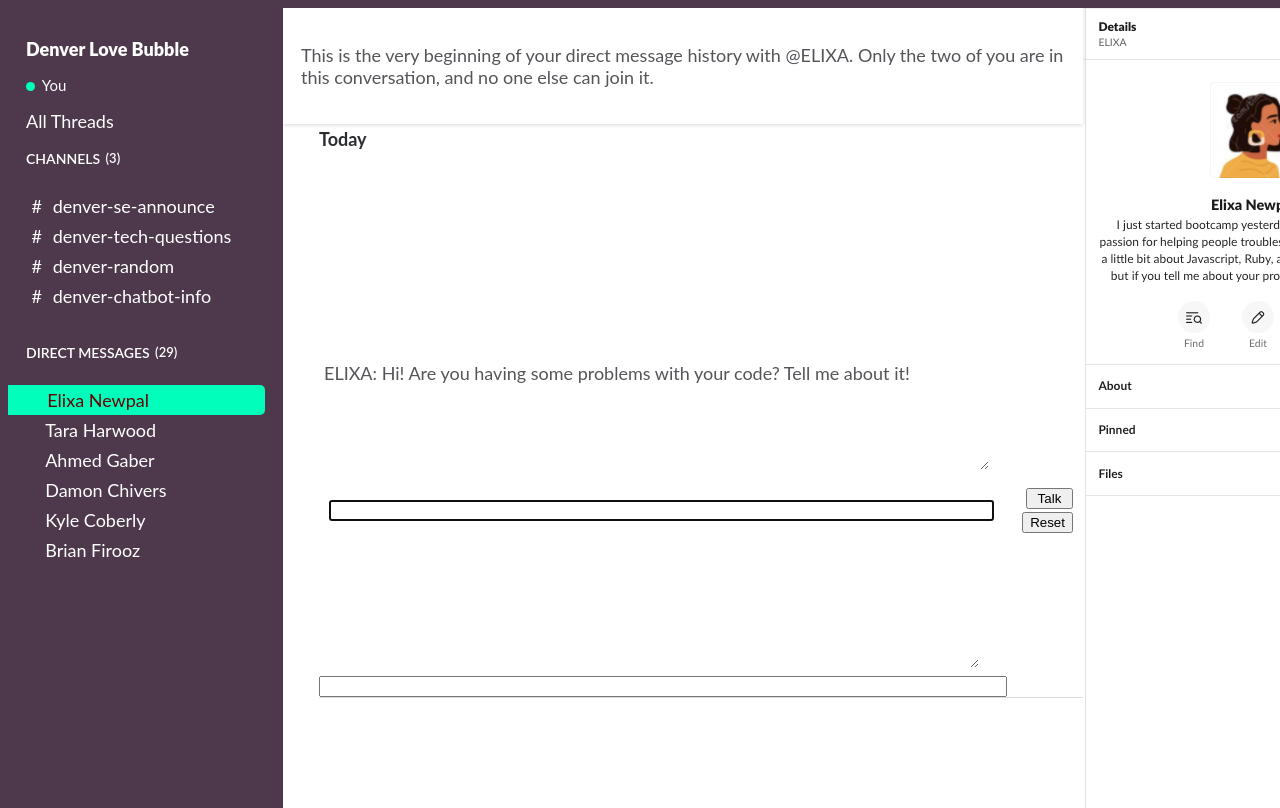
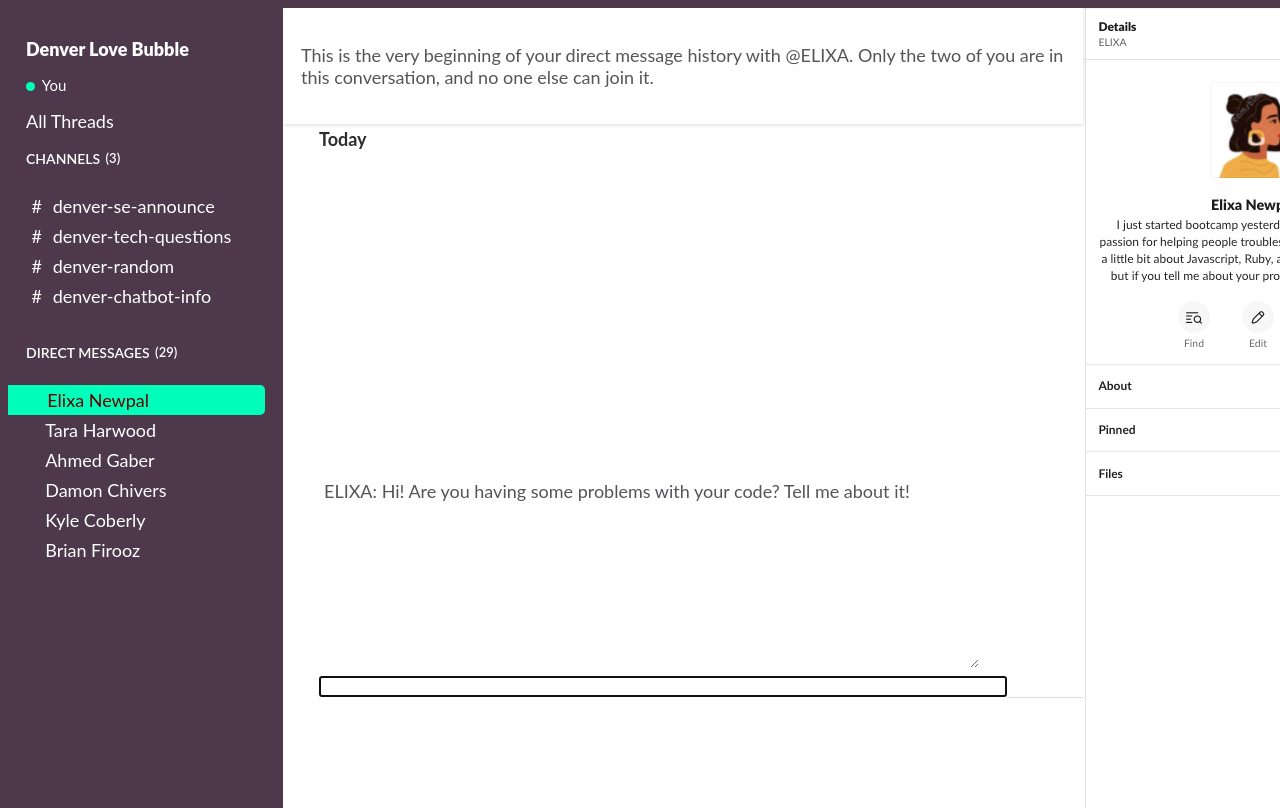
Before and after one commit to tara-m-harwood/elixa-newpal-fe, a plain HTML site: page index.html in a window 1280 px wide. Drawn offline with Linux system fonts and the light colour scheme.

```diff
--- a/index.html
+++ b/index.html
@@ -95,18 +95,9 @@
               <section class="main__section">
                 <!-- add ELIXA code below -->
                 <TABLE BORDER="0" CELLSPACING="10" CELLPADDING="0">
-                  <FORM NAME="e_form" onsubmit="elixaStep();return false">
-                    <TR><TD COLSPAN="2">
-              <!-- TARA IS PAINTING OVER THIS WITH WHITE FONT FOR NOW -->
-                      <textarea id="tty-display" NAME="e_display" COLS="80" ROWS="0"></textarea>
-              <!-- FIX FIX FIX        -->
-                    </TD></TR>
-                    <TR VALIGN="middle">
-                      <TD><INPUT TYPE="text" NAME="e_input" SIZE="80"></TD>
-                      <TD ALIGN="right"><INPUT TYPE="submit" VALUE="&nbsp;Talk&nbsp;">
-                      <INPUT TYPE="reset" VALUE="Reset" onClick="window.setTimeout('elixaReset()',100)"></TD>
-                    </TR>
-                  </FORM>
+
+
+
                   </TABLE>
                   </CENTER>
 
```
